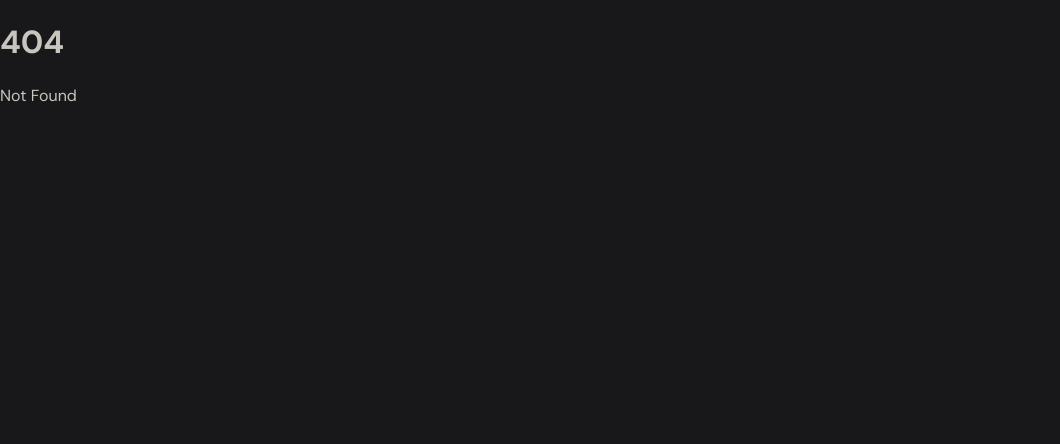
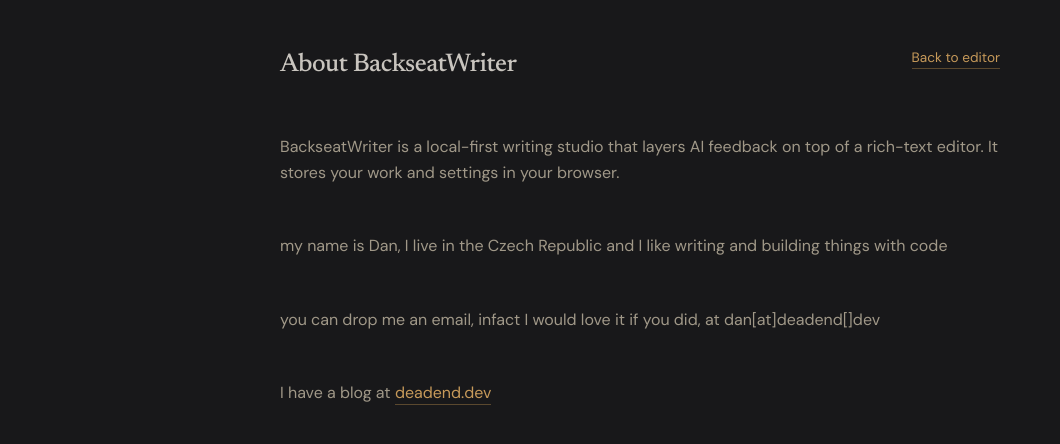
Before and after one commit to dan-amoroso/backseat-writer, a SvelteKit app: page /about in a window 1280 px wide. Before the commit this address had no page. Shown: the top 444 px of the page, without its empty margins (0-1060 px from the left). Built offline with nearby package versions, Linux system fonts and the light colour scheme.

Commit message:
feat: add about page

```diff
--- a/src/app.css
+++ b/src/app.css
@@ -718,6 +718,31 @@
   gap: 12px;
 }
 
+.about-link {
+  display: inline-flex;
+  align-items: center;
+  padding: 6px 12px;
+  border-radius: 8px;
+  border: 1px solid rgba(255, 255, 255, 0.06);
+  background: rgba(24, 24, 26, 0.9);
+  color: #b88f58;
+  font-size: 11px;
+  font-weight: 600;
+  text-decoration: none;
+  letter-spacing: 0.03em;
+  text-transform: uppercase;
+  transition:
+    color 0.15s ease-out,
+    border-color 0.15s ease-out,
+    background 0.15s ease-out;
+}
+
+.about-link:hover {
+  color: #d4a054;
+  border-color: rgba(255, 255, 255, 0.12);
+  background: rgba(30, 30, 30, 0.95);
+}
+
 .comment-positioned {
   position: absolute;
   left: 0;
@@ -758,6 +783,73 @@
   color: #807868;
   border-color: rgba(255, 255, 255, 0.1);
   background: rgba(30, 30, 30, 0.95);
+}
+
+/* ── About page ── */
+
+.about-page {
+  max-width: 60%;
+  margin: 0 auto;
+  padding: 2rem 1.5rem 3rem;
+  min-height: 100vh;
+  display: flex;
+  flex-direction: column;
+  gap: 2rem;
+}
+
+.about-header {
+  display: flex;
+  align-items: center;
+  justify-content: space-between;
+  gap: 1.5rem;
+}
+
+.about-header h1 {
+  margin: 0;
+  font-family: "Newsreader", "Charter", "Georgia", serif;
+  font-size: 1.6rem;
+  font-weight: 500;
+  color: #c8c4be;
+}
+
+.about-back-link {
+  color: #c79a5a;
+  font-size: 0.85rem;
+  text-decoration: none;
+  border-bottom: 1px solid rgba(212, 160, 84, 0.35);
+  padding-bottom: 0.1rem;
+  transition:
+    color 0.15s ease-out,
+    border-color 0.15s ease-out;
+}
+
+.about-back-link:hover {
+  color: #e0b060;
+  border-color: rgba(212, 160, 84, 0.6);
+}
+
+.about-body {
+  display: flex;
+  flex-direction: column;
+  gap: 1rem;
+  color: #a09888;
+  font-size: 1rem;
+  line-height: 1.6;
+}
+
+.about-contact-link {
+  color: #c79a5a;
+  text-decoration: none;
+  border-bottom: 1px solid rgba(212, 160, 84, 0.35);
+  padding-bottom: 0.05rem;
+  transition:
+    color 0.15s ease-out,
+    border-color 0.15s ease-out;
+}
+
+.about-contact-link:hover {
+  color: #e0b060;
+  border-color: rgba(212, 160, 84, 0.6);
 }
 
 .feedback-toggle-active {
--- a/src/lib/BottomToolbar.svelte
+++ b/src/lib/BottomToolbar.svelte
@@ -49,6 +49,7 @@
     {/each}
   </div>
   <div class="bottom-toolbar-end">
+    <a class="about-link" href="/about">About</a>
     {#if editorStateJson}
       <DebugWidget {editorStateJson} />
     {/if}
--- a/src/routes/+page.svelte
+++ b/src/routes/+page.svelte
@@ -352,7 +352,10 @@
       const includeKeysInShare = await openShareDialog();
       const url = new URL(window.location.href);
       const params = new URLSearchParams();
-      const editorState = get(editorStateJson);
+      const editorState =
+        editorMode === "markdown"
+          ? editorComponent?.getRichEditorStateJson?.() || get(editorStateJson)
+          : get(editorStateJson);
       if (editorState && editorState !== "{}") {
         params.set("editorState", encodeBase64Url(editorState));
       }
--- /dev/null
+++ b/src/routes/about/+page.svelte
@@ -0,0 +1,30 @@
+<script lang="ts">
+  import "../../app.css";
+</script>
+
+<main class="about-page">
+  <header class="about-header">
+    <h1>About BackseatWriter</h1>
+    <a class="about-back-link" href="/">Back to editor</a>
+  </header>
+  <section class="about-body">
+    <p>
+      BackseatWriter is a local-first writing studio that layers AI feedback on
+      top of a rich-text editor. It stores your work and settings in your
+      browser.
+    </p>
+    <p>
+      my name is Dan, I live in the Czech Republic and I like writing and
+      building things with code
+    </p>
+    <p>
+      you can drop me an email, infact I would love it if you did, at
+      dan[at]deadend[]dev
+    </p>
+    <p>
+      I have a blog at <a class="about-contact-link" href="https://deadend.dev"
+        >deadend.dev</a
+      >
+    </p>
+  </section>
+</main>
```
Also changed, not shown: src/lib/Editor.svelte (+16 -3 lines).
